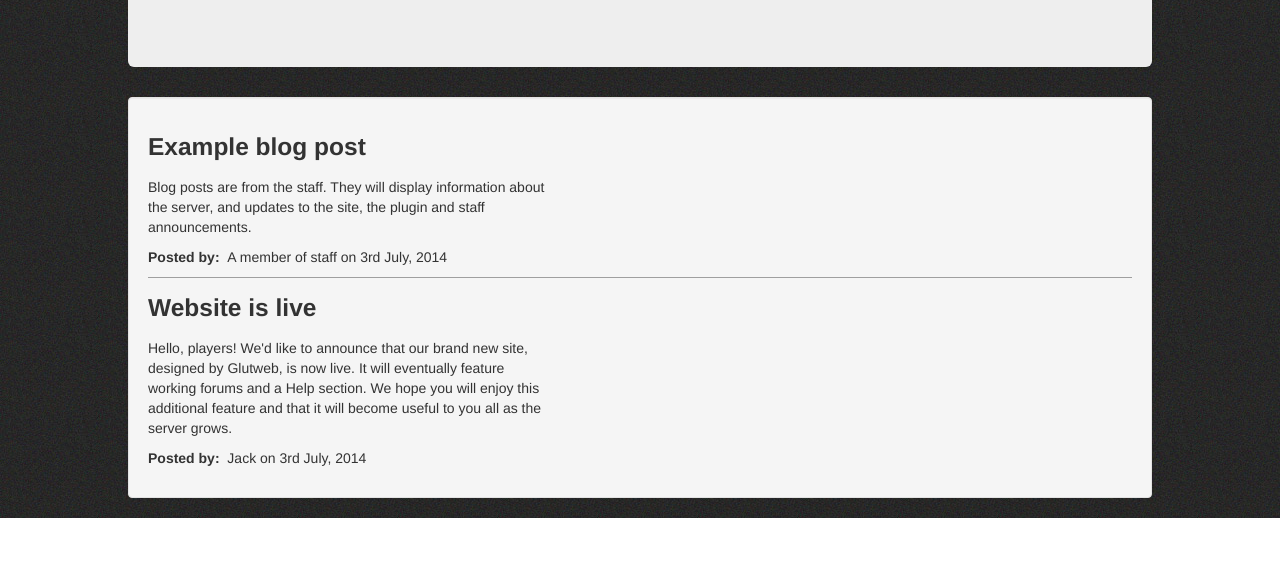
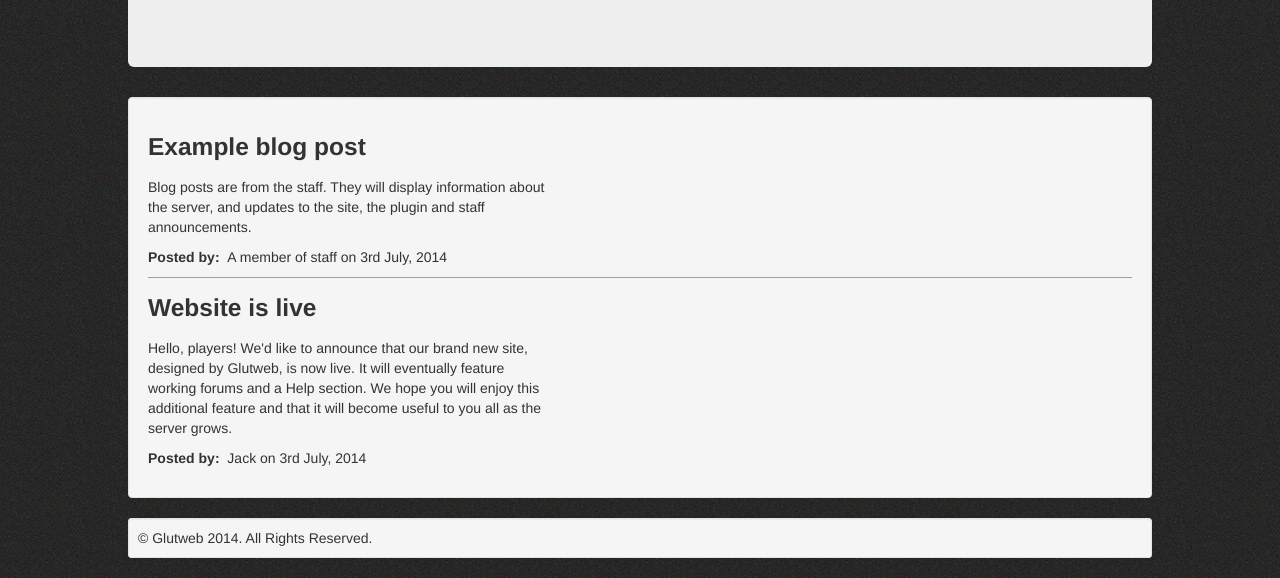
Before and after one commit to lorddominayte/FlooderWeb, a plain HTML site: page index.html in a window 1280 px wide. Shown: the part 336-914 px from the top of the page. Before the commit the page ends 854 px from the top, so only its background shows below. Drawn offline with Linux system fonts and the light colour scheme.

Commit message:
Added credit

```diff
--- a/index.html
+++ b/index.html
@@ -109,6 +109,9 @@
 					</p>
 				</div>
 			</div><!--/well-->
+			<div class="well well-small">
+				&copy; Glutweb 2014. All Rights Reserved.
+			</div><!--/credit-->
 		</div><!--/container-->
 	</body>
 </html>
```
